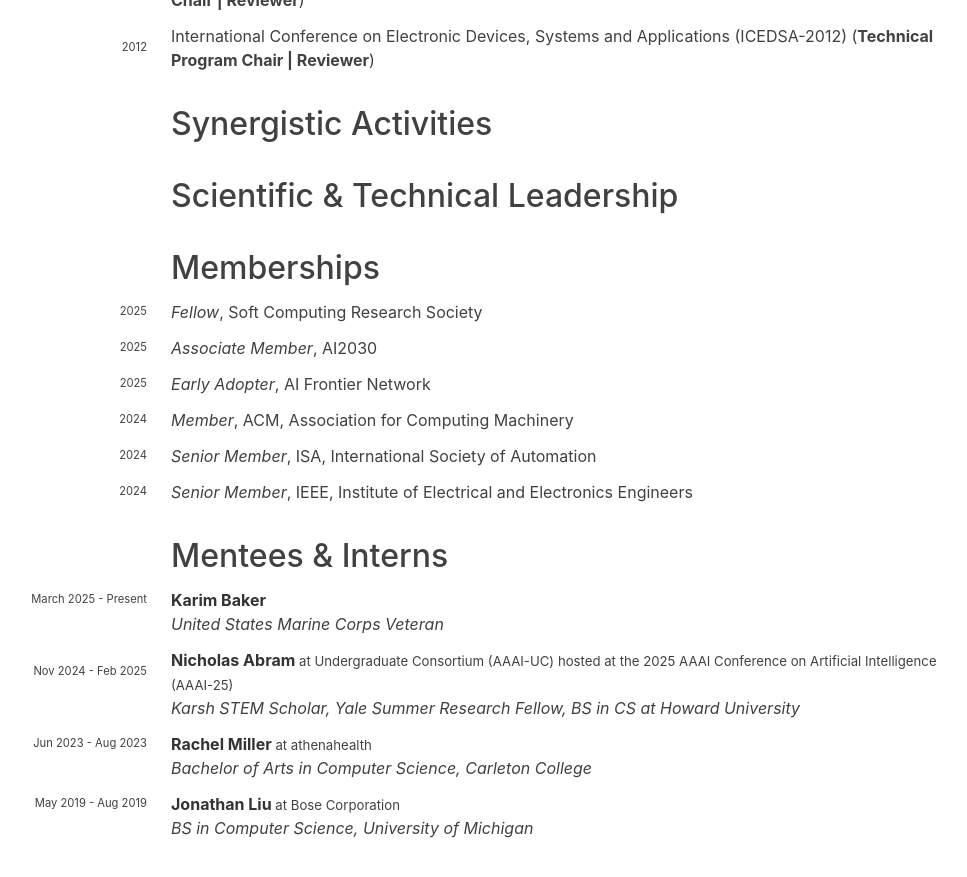
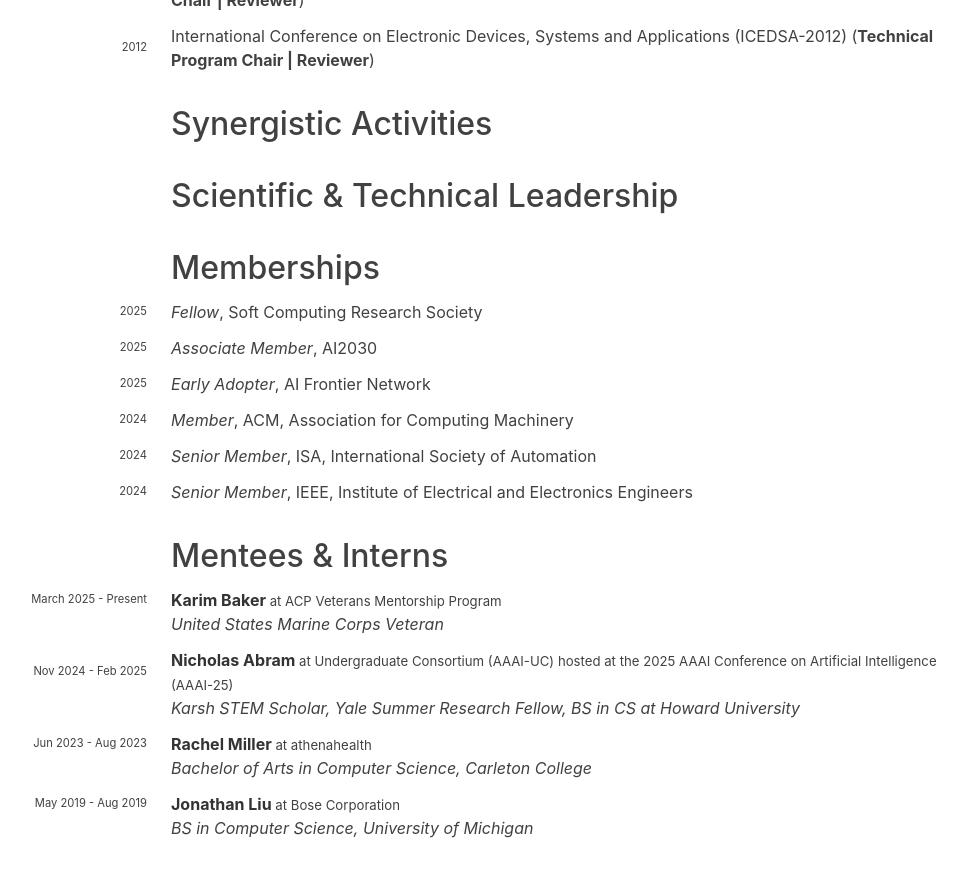
Before and after one commit to hariharanragothaman/hariharanragothaman.github.io, a Jekyll site: the page built from cv.md, in a window 1280 px wide and 900 px high, scrolled down 7147 px. Shown: the top 877 px of the window, without its empty margins (161-1128 px from the left). Built offline with Jekyll 4.4.1, drawn with Linux system fonts in a browser that asks for light colours; nearby versions of some CDN libraries; some web fonts are replaced.

Commit message:
Polishes and Updates

```diff
--- a/_data/mentoring.yaml
+++ b/_data/mentoring.yaml
@@ -1,5 +1,5 @@
 - name: Karim Baker
-  intern:
+  intern: ACP Veterans Mentorship Program
   year: "March 2025 - Present"
   degree: "United States Marine Corps Veteran"
   url: https://www.linkedin.com/in/karimbaker/
```
